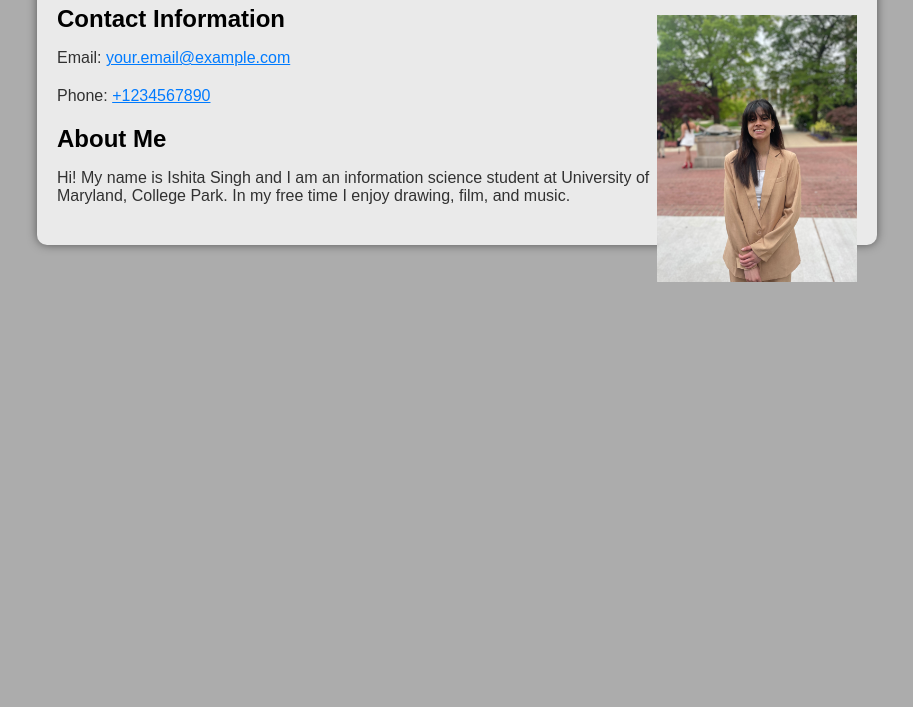
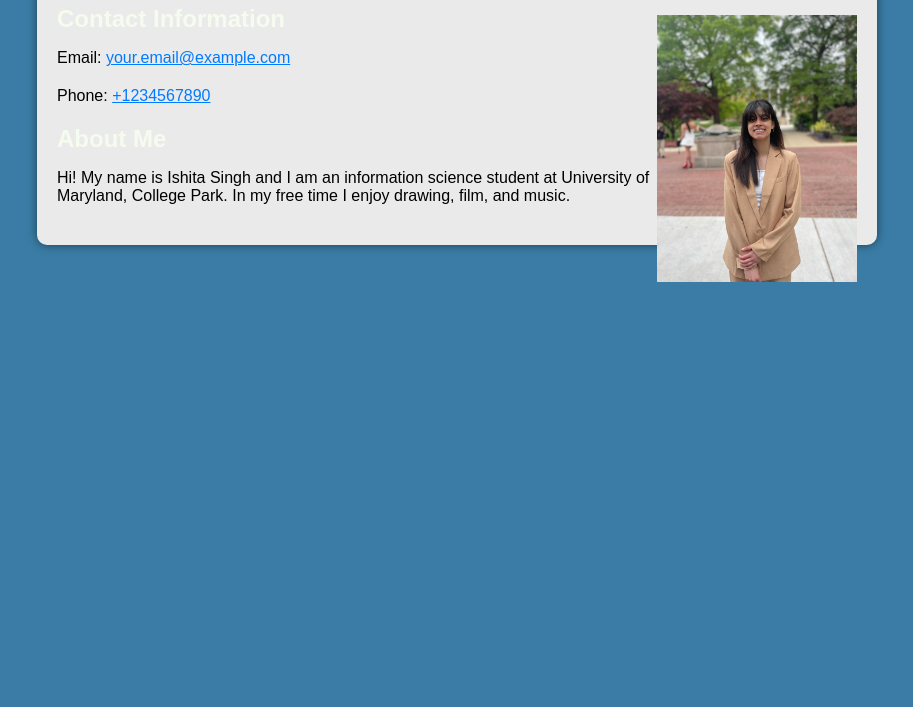
Before and after one commit to isingh1915/ishitawebsite, a plain HTML site: page index.html in a window 1280 px wide. Shown: the part 93-800 px from the top of the page, without its empty margins (183-1096 px from the left). Drawn offline with Linux system fonts and the light colour scheme.

Commit message:
color changes

```diff
--- a/style.css
+++ b/style.css
@@ -7,7 +7,7 @@ html, body {
 /* Global styles */
 body {
     font-family: Arial, sans-serif;
-    background-color: #acacac; /* Change this to your desired background color */
+    background-color: #3a7ca5; /* Change this to your desired background color */
 }
 
 .container {
@@ -21,12 +21,12 @@ body {
 
 h1, h2 {
     margin-bottom: 10px;
-    color: #000000; /* Change this to your desired heading color */
+    color: #f5fbef; /* Change this to your desired heading color */
 }
 
 p {
     margin-bottom: 20px;
-    color: #313131; /* Change this to your desired paragraph color */
+    color: #f5fbef Change this to your desired paragraph color */
 }
 
 a {
```
